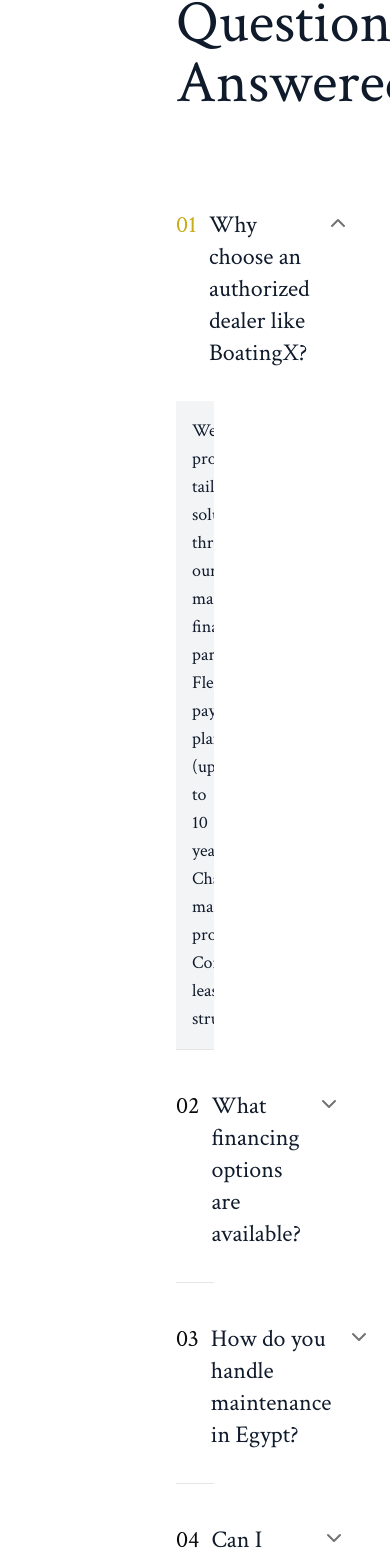
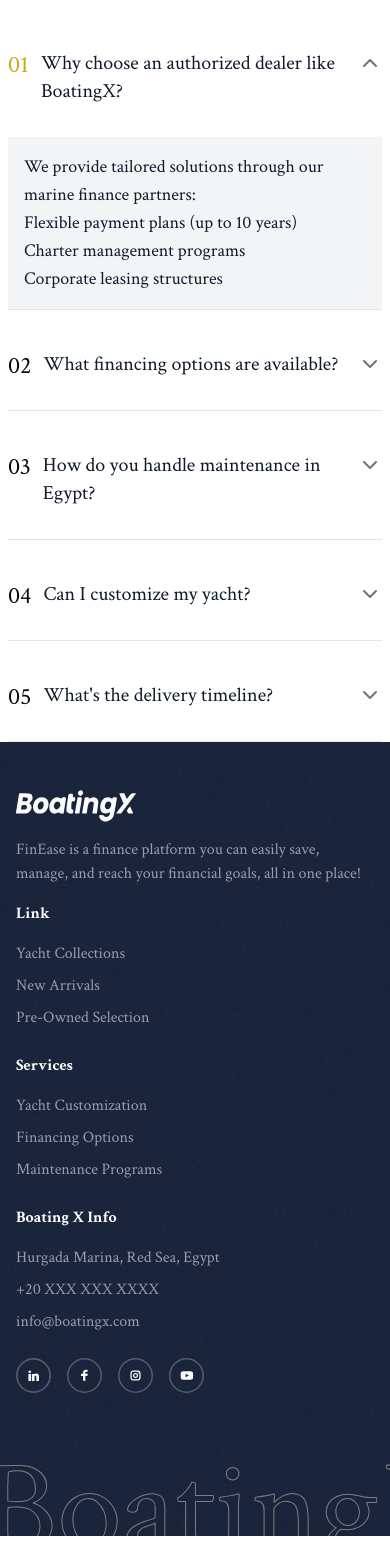
Before and after one commit to Khaled0-0/BoatingX, a Next.js app: page / in a window 390 px wide. Shown: the part 4613-6175 px from the top of the page. After the commit the page ends 6149 px from the top, so only its background shows below. Built offline with nearby package versions, Linux system fonts and the light colour scheme.

Commit message:
Finished the Responsive Designe  for the landing page

```diff
--- a/app/components/AccordionFAQ.tsx
+++ b/app/components/AccordionFAQ.tsx
@@ -5,13 +5,15 @@ import Accordioncomponent from './Accordioncomponent'
 
 const AccordionFAQ = () => {
    return (
-      <section className='my-20 mx-44'>
-         <div className='mb-20'>
-            <h2 className='text-[#0F1A2B] text-center  text-6xl font-normal'>
+      <section className='md:my-20 md:mx-15  lg:mx-30 '>
+         <div className='my-20'>
+            <h2 className='text-[#0F1A2B] text-center text-4xl md:text-6xl font-normal'>
                Got Your Questions Answered!
             </h2>
          </div>
-         <Accordioncomponent />
+         <div className='mx-2'>
+            <Accordioncomponent />
+         </div>
       </section>
    )
 }
--- a/app/components/Accordioncomponent.tsx
+++ b/app/components/Accordioncomponent.tsx
@@ -17,7 +17,7 @@ const Accordioncomponent = () => {
                <AccordionTrigger>
                   <div className='flex'>
                      <span className='mr-3 text-2xl'>01</span>
-                     <h2 className='mb-4 text-[#0F1A2B] text-2xl'>
+                     <h2 className='mb-4 text-[#0F1A2B] text-xl md:text-2xl'>
                         Why choose an authorized dealer like BoatingX?
                      </h2>
                   </div>
@@ -39,7 +39,7 @@ const Accordioncomponent = () => {
                <AccordionTrigger>
                   <div className='flex'>
                      <span className='mr-3 text-2xl'>02</span>
-                     <h2 className='mb-4 text-[#0F1A2B] text-2xl'>
+                     <h2 className='mb-4 text-[#0F1A2B] text-xl md:text-2xl'>
                         What financing options are available?
                      </h2>
                   </div>
@@ -61,7 +61,7 @@ const Accordioncomponent = () => {
                <AccordionTrigger>
                   <div className='flex'>
                      <span className='mr-3 text-2xl'>03</span>
-                     <h2 className='mb-4 text-[#0F1A2B] text-2xl'>
+                     <h2 className='mb-4 text-[#0F1A2B] text-xl md:text-2xl'>
                         How do you handle maintenance in Egypt?
                      </h2>
                   </div>
@@ -83,7 +83,7 @@ const Accordioncomponent = () => {
                <AccordionTrigger>
                   <div className='flex'>
                      <span className='mr-3 text-2xl'>04</span>
-                     <h2 className='mb-4 text-[#0F1A2B] text-2xl'>
+                     <h2 className='mb-4 text-[#0F1A2B] text-xl md:text-2xl'>
                         Can I customize my yacht?
                      </h2>
                   </div>
@@ -105,7 +105,7 @@ const Accordioncomponent = () => {
                <AccordionTrigger>
                   <div className='flex'>
                      <span className='mr-3 text-2xl'>05</span>
-                     <h2 className='mb-4 text-[#0F1A2B] text-2xl'>
+                     <h2 className='mb-4 text-[#0F1A2B] text-xl md:text-2xl'>
                         What&apos;s the delivery timeline?
                      </h2>
                   </div>
--- a/app/components/Footer.tsx
+++ b/app/components/Footer.tsx
@@ -13,9 +13,9 @@ const Footer = () => {
             fill
          />
 
-         <div className='container mx-auto px-4 flex items-start justify-between  '>
+         <div className='container mx-auto px-4 flex flex-col items-center space-y-8 md:flex-row md:items-start md:justify-between md:space-y-0 '>
             {/* Left Section: Logo, Description, Social Media */}
-            <div className=' max-w-65'>
+            <div className=' md:max-w-65 mb-0 md:mb-5'>
 
                <Image src={'/assets/white-logo.svg'} alt='logo' width={120} height={120} />
                <p className='text-gray-400 my-4'>
@@ -24,7 +24,7 @@ const Footer = () => {
                   financial goals, all in one place!
                </p>
 
-               <div className='flex space-x-4'>
+               <div className='md:flex space-x-4 hidden'>
                   {/* Social Media Icons (using placeholder divs for now) */}
                   <Image src={'/assets/linkedin.svg'} alt='facebook' width={35} height={35} className='cursor-pointer' />
                   <Image src={'/assets/facebook.svg'} alt='facebook' width={35} height={35} className='cursor-pointer' />
@@ -35,7 +35,7 @@ const Footer = () => {
             </div>
 
             {/* Middle Sections: Link, Services */}
-            <div className='flex gap-20'>
+            <div className='flex flex-col w-full gap-4 md:flex-row   md:justify-evenly md:gap-20'>
 
                <div>
                   <h3 className='font-bold mb-4'>Link</h3>
@@ -65,11 +65,20 @@ const Footer = () => {
                   </ul>
                </div>
 
+               <div className='md:hidden space-x-4 flex'>
+                  {/* Social Media Icons (using placeholder divs for now) */}
+                  <Image src={'/assets/linkedin.svg'} alt='facebook' width={35} height={35} className='cursor-pointer' />
+                  <Image src={'/assets/facebook.svg'} alt='facebook' width={35} height={35} className='cursor-pointer' />
+                  <Image src={'/assets/Instagram.svg'} alt='facebook' width={35} height={35} className='cursor-pointer' />
+                  <Image src={'/assets/Youtube.svg'} alt='facebook' width={35} height={35} className='cursor-pointer' />
+               </div>
+
             </div>
 
          </div>
-         <div className='mt-10 w-fit max-auto'>
-            <h2 className="text-[440px]  text-outline mb-[-280px] ml-[-60px]">
+         <div className='mt-5 md:mt-10 w-full'>
+            <h2 className="text-[130px]  text-outline mb-[-120px] mx-[-18px]
+               md:text-[440px] md:mb-[-280px] md:ml-[-60px]">
                BoatingX
             </h2>
          </div>
```
